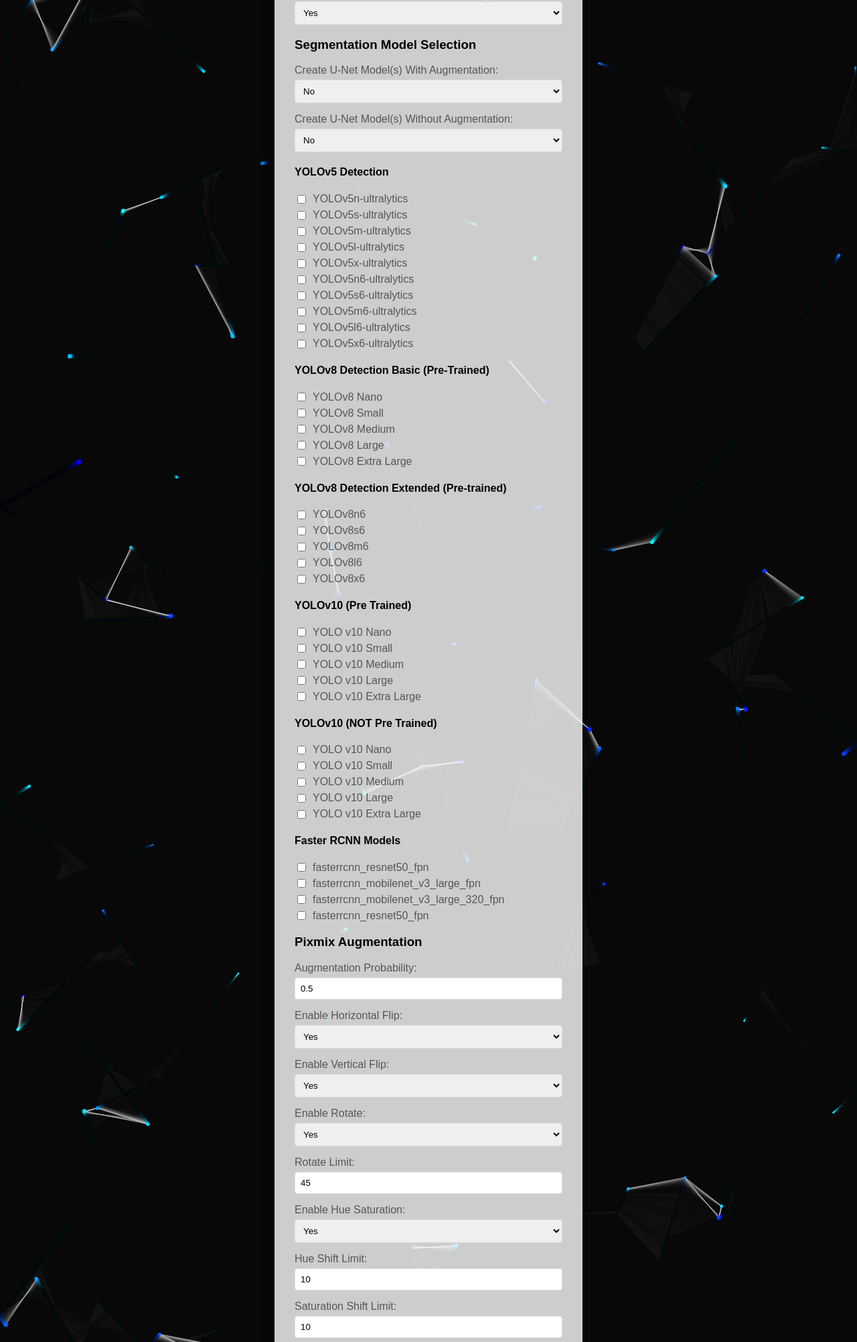
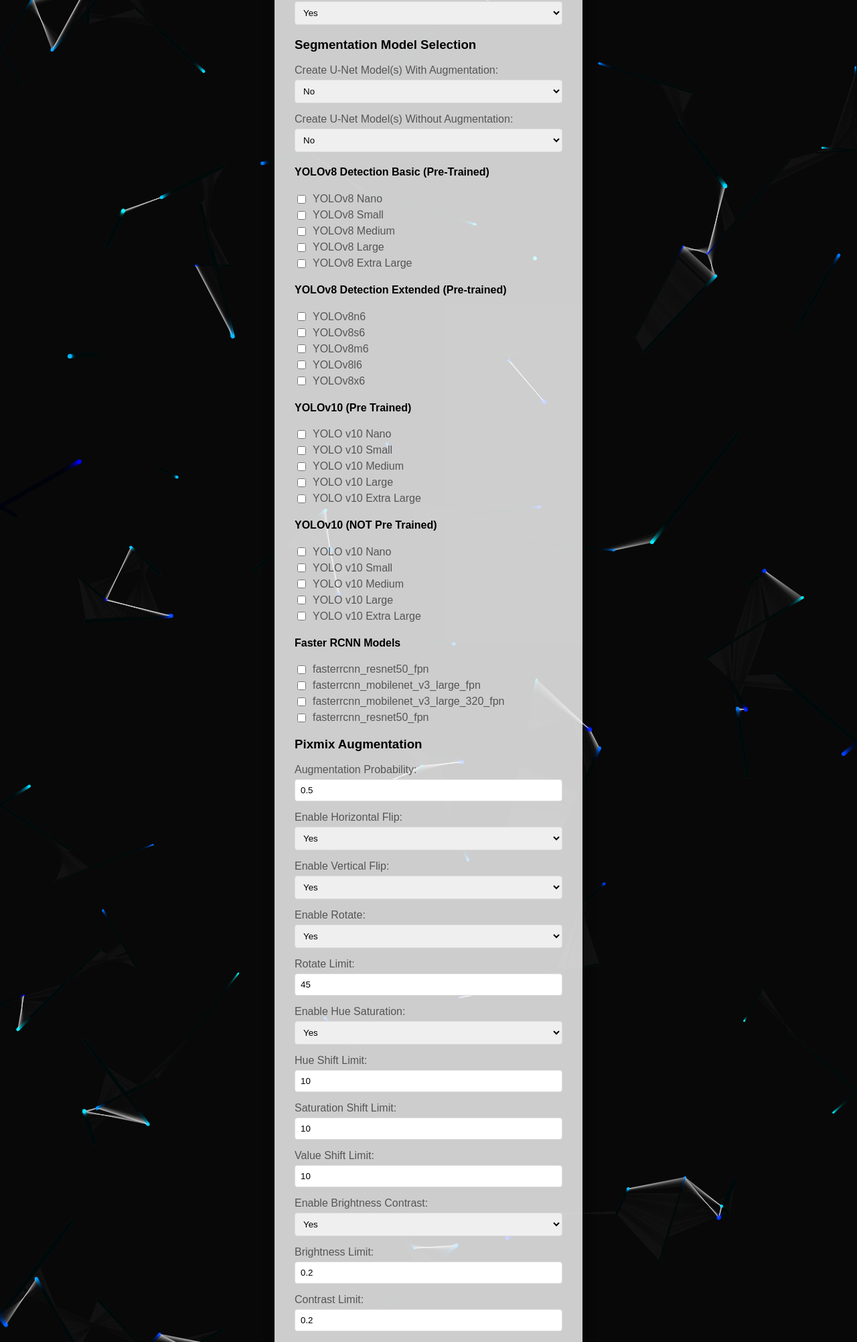
Before and after one commit to Maxi580/DLPipeline, a Flask app: page / in a window 1280 px wide. Shown: the part 584-2587 px from the top of the page at 67% size. Run offline with Flask 3, Linux system fonts and the light colour scheme.

Commit message:
Bugfixes

```diff
--- a/DetectionTrainingDataCopyAutomation.py
+++ b/DetectionTrainingDataCopyAutomation.py
@@ -24,7 +24,7 @@
         return False
 
 
-container_id = "9f8443350dfa19b2c1b1a1b0b96de268c57361efe16ccba8105229106a140bc6"  # Id of data_volume Container
+container_id = "2d85d23aead1c312901242c1633e3e0e69e6bb03f96f7edb241d3147a7f8f9ca"  # Id of data_volume Container
 local_path = r"C:\Users\maxie\Desktop\FruitData"  # Path to local images for training, need to be in correct directories (see above)
 container_path = "/data"
 
--- a/app/templates/config_form.html
+++ b/app/templates/config_form.html
@@ -69,48 +69,6 @@
                     </select>
                 </div>
                 <div class="form-group">
-                    <h4>YOLOv5 Detection</h4>
-                    <div class="model-option">
-                        <input type="checkbox" id="MODEL_YOLOV5N" name="YOLO_MODELS[]" value="yolov5n-ultralytics">
-                        <label for="MODEL_YOLOV5N">YOLOv5n-ultralytics</label>
-                    </div>
-                    <div class="model-option">
-                        <input type="checkbox" id="MODEL_YOLOV5S" name="YOLO_MODELS[]" value="yolov5s-ultralytics">
-                        <label for="MODEL_YOLOV5S">YOLOv5s-ultralytics</label>
-                    </div>
-                    <div class="model-option">
-                        <input type="checkbox" id="MODEL_YOLOV5M" name="YOLO_MODELS[]" value="yolov5m-ultralytics">
-                        <label for="MODEL_YOLOV5M">YOLOv5m-ultralytics</label>
-                    </div>
-                    <div class="model-option">
-                        <input type="checkbox" id="MODEL_YOLOV5L" name="YOLO_MODELS[]" value="yolov5l-ultralytics">
-                        <label for="MODEL_YOLOV5L">YOLOv5l-ultralytics</label>
-                    </div>
-                    <div class="model-option">
-                        <input type="checkbox" id="MODEL_YOLOV5X" name="YOLO_MODELS[]" value="yolov5x-ultralytics">
-                        <label for="MODEL_YOLOV5X">YOLOv5x-ultralytics</label>
-                    </div>
-                    <div class="model-option">
-                        <input type="checkbox" id="MODEL_YOLOV5N6" name="YOLO_MODELS[]" value="yolov5n6-ultralytics">
-                        <label for="MODEL_YOLOV5N6">YOLOv5n6-ultralytics</label>
-                    </div>
-                    <div class="model-option">
-                        <input type="checkbox" id="MODEL_YOLOV5S6" name="YOLO_MODELS[]" value="yolov5s6-ultralytics">
-                        <label for="MODEL_YOLOV5S6">YOLOv5s6-ultralytics</label>
-                    </div>
-                    <div class="model-option">
-                        <input type="checkbox" id="MODEL_YOLOV5M6" name="YOLO_MODELS[]" value="yolov5m6-ultralytics">
-                        <label for="MODEL_YOLOV5M6">YOLOv5m6-ultralytics</label>
-                    </div>
-                    <div class="model-option">
-                        <input type="checkbox" id="MODEL_YOLOV5L6" name="YOLO_MODELS[]" value="yolov5l6-ultralytics">
-                        <label for="MODEL_YOLOV5L6">YOLOv5l6-ultralytics</label>
-                    </div>
-                    <div class="model-option">
-                        <input type="checkbox" id="MODEL_YOLOV5X6" name="YOLO_MODELS[]" value="yolov5x6-ultralytics">
-                        <label for="MODEL_YOLOV5X6">YOLOv5x6-ultralytics</label>
-                    </div>
-
                     <h4>YOLOv8 Detection Basic (Pre-Trained)</h4>
                     <div class="model-option">
                         <input type="checkbox" id="MODEL_YOLOV8N" name="YOLO_MODELS[]" value="yolov8n.pt">
--- a/model_creation/yolo.py
+++ b/model_creation/yolo.py
@@ -15,6 +15,7 @@
 MAPPING_FILE = os.getenv('MAPPING_FILE')
 MODEL_OUTPUT_DIR = os.getenv('MODEL_OUTPUT_DIR')
 MODEL_INFERENCE_YOLO_OUTPUT_DIR = os.getenv('MODEL_INFERENCE_YOLO_OUTPUT_DIR')
+
 
 def determine_number_of_classes(annotations_path):
     """Returns how many classes there are, by going through every annotation file (in train_labels)"""
```
Also changed, not shown: 1 other file.
